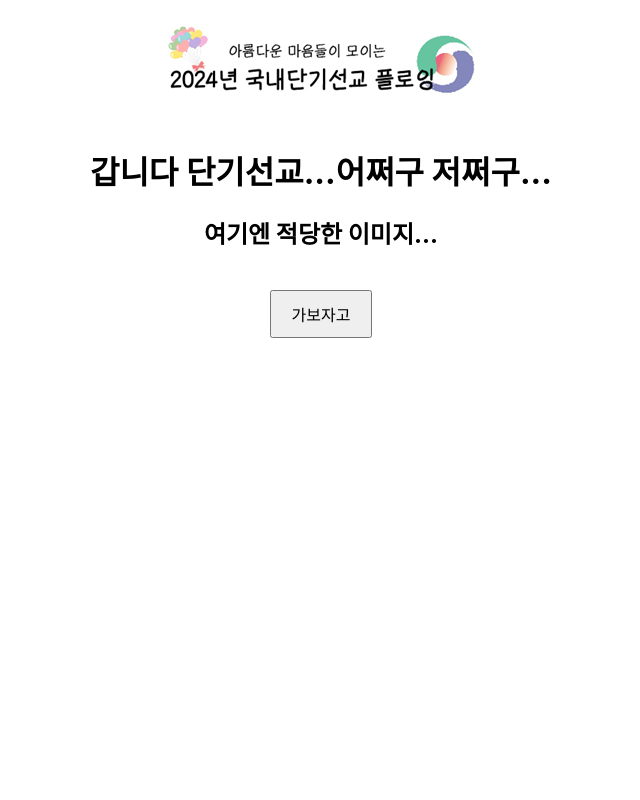
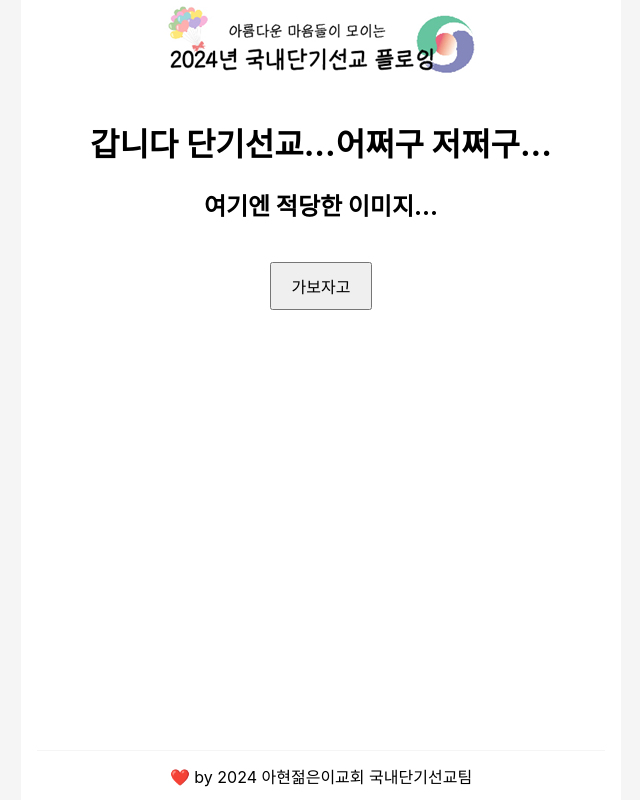
Before and after one commit to sm970309/CJ, a React (Create React App) app: page / in a window 1280 px wide. Shown: the whole page, without its empty margins (319-959 px from the left). Built offline with nearby package versions, Linux system fonts and the light colour scheme.

Commit message:
feat: styled-components 기반의 레이아웃/스타일 적용

```diff
--- a/src/App.css
+++ /dev/null
@@ -1,52 +0,0 @@
-/* 기존 스타일 유지 */
-.App-header {
-  text-align: center;
-  padding: 20px;
-}
-
-.clickable {
-  cursor: pointer;
-}
-
-.image-container {
-  display: grid;
-  grid-template-columns: repeat(2, 1fr); /* 2열 고정 */
-  gap: 10px; /* 이미지 간의 간격 */
-  overflow-y: auto;
-  height: 400px; /* 원하는 높이로 조정 */
-  width: 332px; /* 원하는 너비로 고정 */
-  margin: 0 auto; /* 가운데 정렬 */
-}
-
-.image-item {
-  width: 100%; /* 그리드 셀에 맞추기 위해 너비를 줄임 */
-  height: auto;
-}
-
-/* 모바일 스타일 추가 */
-@media (max-width: 768px) {
-  .App {
-    display: flex;
-    flex-direction: column;
-    align-items: center;
-  }
-
-  .App-header {
-    width: 100%;
-  }
-
-  .component-container {
-    width: 100%;
-    padding: 10px;
-  }
-
-  .image-container {
-    grid-template-columns: repeat(2, 1fr); /* 모바일에서도 2열로 유지 */
-    width: 300px; /* 모바일에서도 너비를 300px로 고정 */
-  }
-
-  .image-item {
-    width: 100%;
-    margin: 10px auto;
-  }
-}
--- a/src/App.js
+++ b/src/App.js
@@ -1,24 +1,18 @@
 // src/App.js
 
-import React from "react";
-import {
-  HashRouter as Router,
-  Route,
-  Routes,
-  useNavigate,
-} from "react-router-dom";
-import ChartComponent from "./component/ChartComponent";
-import Main from "./component/Main";
-import Support from "./component/Support";
-import Check from "./component/Check";
-import Detail from "./component/Detail";
-import "./App.css";
+import React from 'react';
+import { HashRouter as Router, Route, Routes } from 'react-router-dom';
+import { Layout } from './component/Layout';
+import ChartComponent from './component/ChartComponent';
+import Main from './component/Main';
+import Support from './component/Support';
+import Check from './component/Check';
+import Detail from './component/Detail';
 
 function App() {
   return (
     <Router>
-      <div className="App">
-        <Header />
+      <Layout>
         <Routes>
           <Route path="/" element={<Main />} />
           <Route path="/ChartComponent" element={<ChartComponent />} />
@@ -26,23 +20,9 @@ function App() {
           <Route path="/check" element={<Check />} />
           <Route path="/detail" element={<Detail />} />
         </Routes>
-      </div>
+      </Layout>
     </Router>
   );
 }
 
-const Header = () => {
-  const navigate = useNavigate();
-
-  const handleClick = () => {
-    navigate("/");
-  };
-
-  return (
-    <header className="App-header" onClick={handleClick}>
-      <img src={`${process.env.PUBLIC_URL}/main.png`} alt="Example" />
-    </header>
-  );
-};
-
 export default App;
--- a/src/component/ChartComponent.js
+++ b/src/component/ChartComponent.js
@@ -1,9 +1,10 @@
 // src/components/HeartComponent.js
 
-import React, { useEffect, useState } from "react";
-import { useNavigate } from "react-router-dom";
-import { db } from "../module/firebase";
-import { doc, getDoc } from "firebase/firestore";
+import React, { useEffect, useState } from 'react';
+import { useNavigate } from 'react-router-dom';
+import styled from 'styled-components';
+import { doc, getDoc } from 'firebase/firestore';
+import { db } from '../module/firebase';
 
 const HeartComponent = () => {
   const [loveAmount, setLoveAmount] = useState(0);
@@ -14,7 +15,7 @@ const HeartComponent = () => {
   useEffect(() => {
     const fetchData = async () => {
       try {
-        const projectRef = doc(db, "projects", "projectData");
+        const projectRef = doc(db, 'projects', 'projectData');
         const docSnap = await getDoc(projectRef);
 
         if (docSnap.exists()) {
@@ -22,14 +23,14 @@ const HeartComponent = () => {
           if (fetchedData.Love !== undefined) {
             setLoveAmount(fetchedData.Love);
           } else {
-            console.log("No Love data found!");
+            console.log('No Love data found!');
           }
         } else {
-          console.log("No such document!");
+          console.log('No such document!');
         }
       } catch (error) {
-        console.error("Error fetching data: ", error);
-        setError("데이터를 불러오는데 실패했습니다.");
+        console.error('Error fetching data: ', error);
+        setError('데이터를 불러오는데 실패했습니다.');
       }
     };
 
@@ -50,20 +51,17 @@ const HeartComponent = () => {
   };
 
   return (
-    <div className="component-container" style={{ textAlign: "center" }}>
+    <div className="component-container" style={{ textAlign: 'center' }}>
       <h2>플로잉 현황</h2>
       <div
         style={{
-          position: "relative",
-          width: "300px",
-          height: "300px",
-          margin: "0 auto",
+          position: 'relative',
+          width: '300px',
+          height: '300px',
+          margin: '0 auto',
         }}
       >
-        <svg
-          viewBox="-6 0 140 118.4"
-          style={{ width: "100%", height: "100%", textAlign: "center" }}
-        >
+        <svg viewBox="-6 0 140 118.4" style={{ width: '100%', height: '100%', textAlign: 'center' }}>
           <defs>
             <clipPath id="heartClip">
               <path
@@ -72,14 +70,7 @@ const HeartComponent = () => {
               />
             </clipPath>
           </defs>
-          <rect
-            x="0"
-            y={`${118.4 - filledHeight}`}
-            width="128"
-            height={filledHeight}
-            fill="red"
-            clipPath="url(#heartClip)"
-          />
+          <rect x="0" y={`${118.4 - filledHeight}`} width="128" height={filledHeight} fill="red" clipPath="url(#heartClip)" />
           <path
             d="M94.4,0c-13.6,0-24.4,10.8-30.4,17.2C58,10.8,47.2,0,33.6,0C14.8,0,0,14.8,0,33.6
             c0,22.8,30.8,43.6,64,72.4C97.2,77.2,128,56.4,128,33.6C128,14.8,113.2,0,94.4,0z"
@@ -90,20 +81,73 @@ const HeartComponent = () => {
         </svg>
       </div>
       <p>{`현재 금액: ${loveAmount.toLocaleString()} / ${targetAmount.toLocaleString()}`}</p>
-      <div className="image-container">
+
+      <FlowingList>
         {Array.from({ length: 8 }).map((_, index) => (
-          <img
-            key={index}
-            src={`${process.env.PUBLIC_URL}/pro${index + 1}.png`} // 각 이미지를 URL로 교체
-            alt={`Programm ${index + 1}`}
-            className="image-item"
-            onClick={() => handleImageClick(index)}
-            style={{ cursor: "pointer" }}
-          />
+          <FlowingBox>
+            <FlowingBoxTop>
+              <Image
+                key={index}
+                // src={`${process.env.PUBLIC_URL}/pro${index + 1}.png`} // 각 이미지를 URL로 교체
+                src={`${process.env.PUBLIC_URL}/sample.jpg`}
+                alt={`Programm ${index + 1}`}
+                className="image-item"
+                onClick={() => handleImageClick(index)}
+                style={{ cursor: 'pointer' }}
+              />
+              <FlowingDesc>함께 찬양해요!</FlowingDesc>
+              <FlowingTag>찬양 시간</FlowingTag>
+            </FlowingBoxTop>
+            <FlowingBoxBottom>목표 금액: 0원</FlowingBoxBottom>
+          </FlowingBox>
         ))}
-      </div>
+      </FlowingList>
     </div>
   );
 };
 
 export default HeartComponent;
+
+const FlowingList = styled.div`
+  // grid 2 x ...
+  display: grid;
+  grid-template-columns: repeat(2, 1fr);
+  gap: 10px;
+`;
+
+const FlowingBox = styled.div`
+  width: 100%;
+  display: flex;
+  flex-direction: column;
+  justify-content: center;
+  border: 1px solid #f5f5f5;
+`;
+
+const Image = styled.img`
+  width: 100%;
+  max-width: 100%;
+  height: auto;
+`;
+
+const FlowingBoxTop = styled.div`
+  border-bottom: 1px solid #f5f5f5;
+  text-align: start;
+`;
+
+const FlowingDesc = styled.div`
+  width: 100%;
+  padding: 0.8rem;
+  font-size: 1%.6;
+`;
+
+const FlowingTag = styled.div`
+  padding: 0.8rem;
+  font-size: 1.4rem;
+  color: gray;
+`;
+
+const FlowingBoxBottom = styled.div`
+  width: 100%;
+  padding: 0.8rem;
+  text-align: start;
+`;
--- /dev/null
+++ b/src/component/Footer.js
@@ -0,0 +1,16 @@
+import styled from 'styled-components';
+
+export const Footer = () => {
+  return <Wrapper>❤️ by 2024 아현젊은이교회 국내단기선교팀</Wrapper>;
+};
+
+const Wrapper = styled.footer`
+  display: flex;
+  justify-content: center;
+  align-items: center;
+  width: 100%;
+  height: 5rem;
+  padding: 0.8rem;
+  text-align: center;
+  border-top: 1px solid #f5f5f5;
+`;
--- /dev/null
+++ b/src/component/Header.js
@@ -0,0 +1,22 @@
+import { useNavigate } from 'react-router-dom';
+import styled from 'styled-components';
+
+export const Header = () => {
+  const navigate = useNavigate();
+
+  const handleClick = () => {
+    navigate('/');
+  };
+
+  return (
+    <Wrapper onClick={handleClick}>
+      <img src={`${process.env.PUBLIC_URL}/main.png`} alt="Example" />
+    </Wrapper>
+  );
+};
+
+const Wrapper = styled.header`
+  width: 100%;
+  display: flex;
+  justify-content: center;
+`;
--- /dev/null
+++ b/src/component/Layout.js
@@ -0,0 +1,52 @@
+import styled, { createGlobalStyle } from 'styled-components';
+import { Header } from './Header';
+import { Footer } from './Footer';
+
+export const Layout = ({ children }) => (
+  <>
+    <GlobalStyles />
+    <Outer>
+      <Inner>
+        <Header />
+        <Main>{children}</Main>
+        <Footer />
+      </Inner>
+    </Outer>
+  </>
+);
+
+const GlobalStyles = createGlobalStyle`
+  * {
+    box-sizing: border-box;
+  }
+
+  html {
+    font-size: 62.5%;
+  }
+
+  body {
+    font-size: 1.6rem;
+  }
+`;
+
+const Outer = styled.div`
+  width: 100%;
+  background-color: #f5f5f5;
+`;
+
+const Inner = styled.div`
+  display: flex;
+  flex-direction: column;
+  max-width: 60rem;
+  min-height: 100vh;
+  width: 100%;
+  height: 100%;
+  margin: 0 auto;
+  padding: 0 1.6rem;
+  background-color: #fff;
+`;
+
+const Main = styled.main`
+  flex: 1;
+  padding: 1.6rem 0;
+`;
```
Also changed, not shown: src/component/Main.js (+8 -8 lines), public/sample.jpg (added).
